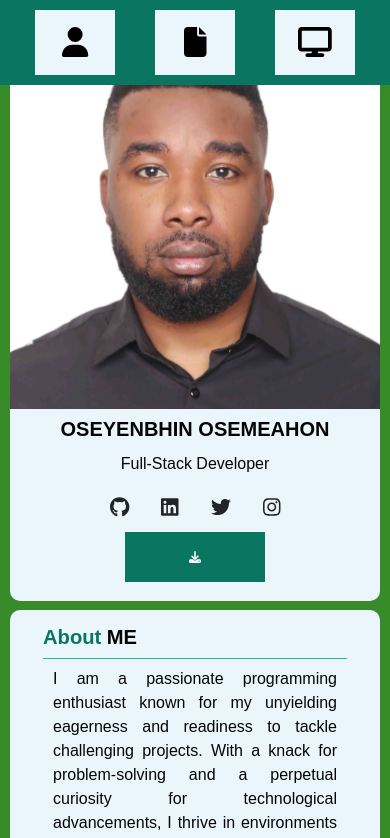
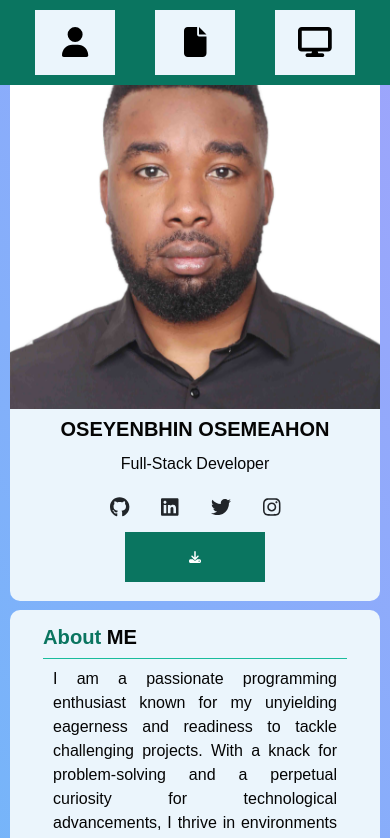
Before and after one commit to osesunday1/React-Portfolio, a React (Vite) app: page / in a window 390 px wide. Shown: the top 838 px of the page. Built offline with nearby package versions, Linux system fonts and the light colour scheme.

Commit message:
new bg animation

```diff
--- a/src/index.css
+++ b/src/index.css
@@ -95,7 +95,7 @@ body {
 
 @media(max-width: 576px){
     body{
-        background: var(--bg-green);
+        background-image: linear-gradient(60deg, #ff6596, #60bef8, #d88cff);
     }
 
     .vertical-timeline-element-date{
@@ -109,7 +109,7 @@ body {
 
 @media(min-width: 577px) and (max-width: 1168px){
     body{
-        background: var(--bg-green);
+        background-image: linear-gradient(60deg, #ff6596, #60bef8, #d88cff);
     }
 
     .vertical-timeline-element-date{
```
